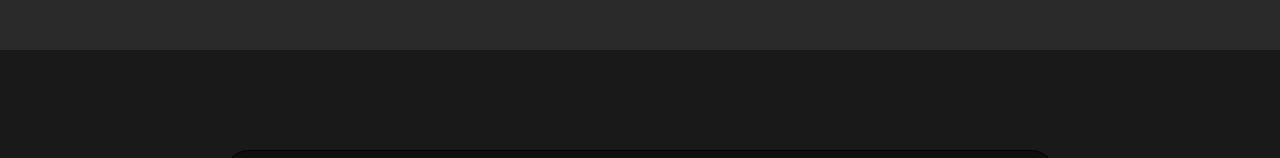
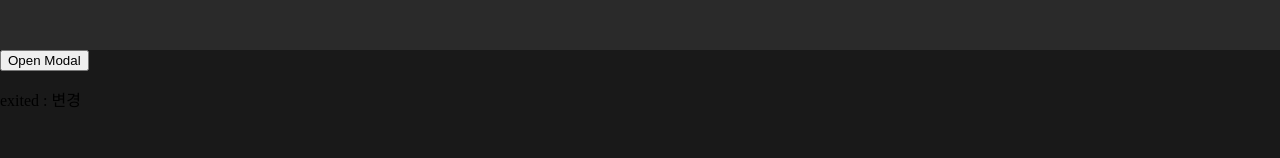
Before and after one commit to ssadagame/client, a React (Create React App) app: page /gamePage/1 in a window 1280 px wide. Shown: the top 158 px of the page. Built offline with nearby package versions, Linux system fonts and the light colour scheme; a web font is replaced by a local one.

Commit message:
feat: 애니메이션 모듈 사용법

```diff
--- a/package.json
+++ b/package.json
@@ -17,6 +17,7 @@
     "react-icons": "^4.8.0",
     "react-router-dom": "^6.6.1",
     "react-scripts": "5.0.1",
+    "react-transition-group": "^4.4.5",
     "recoil": "^0.7.7",
     "styled-components": "^5.3.9",
     "typescript": "^4.9.4",
@@ -45,5 +46,8 @@
       "last 1 firefox version",
       "last 1 safari version"
     ]
+  },
+  "devDependencies": {
+    "@types/react-transition-group": "^4.4.10"
   }
 }
--- a/src/components/GamePage/ImgBox.tsx
+++ b/src/components/GamePage/ImgBox.tsx
@@ -11,6 +11,10 @@ const Back = styled.div`
 const MainImg = styled.img`
   width: 100%;
   padding: 25px;
+  transition: opacity 100ms ease-in-out;
+  &:hover {
+    transform: translateX(100px);
+  }
 `;
 const SideImg = styled.div`
   border: 1px solid;
@@ -22,7 +26,6 @@ const SideImg = styled.div`
   > img {
     border: 1px solid;
     width: 10%;
-    transition: 3ms;
   }
 `;
 // React Transition Group  라이브러리 사용해보기 출처 https://velog.io/@ljw4536/react-transition-group-%EC%9C%BC%EB%A1%9C-%ED%99%94%EB%A9%B4%EC%9D%84-%EB%B6%80%EB%93%9C%EB%9F%BD%EA%B2%8C-%EC%A0%84%ED%99%98%EC%8B%9C%ED%82%A4%EA%B8%B0
--- /dev/null
+++ b/src/components/TransitionTest.tsx
@@ -0,0 +1,20 @@
+import { useState } from 'react';
+import { Transition } from 'react-transition-group';
+
+export const TransitionTest = () => {
+  const [is, setIs] = useState(false);
+  const onClickHandler = () => {
+    setIs(!is);
+  };
+  // https://www.datoybi.com/react-transition-group/ 확인후 https://velog.io/@ljw4536/react-transition-group-%EC%9C%BC%EB%A1%9C-%ED%99%94%EB%A9%B4%EC%9D%84-%EB%B6%80%EB%93%9C%EB%9F%BD%EA%B2%8C-%EC%A0%84%ED%99%98%EC%8B%9C%ED%82%A4%EA%B8%B0
+  // Transition in 속성이 true 면 보이고 false 안보이게
+  // timeout 속성은 entering에서 entered로, eixiting에서 exited로 전환할 때 걸리는 시간입니다.
+  return (
+    <>
+      <button onClick={onClickHandler}>Open Modal</button>
+      <Transition in={is} timeout={300}>
+        {(state) => <p>{state} : 변경</p>}
+      </Transition>
+    </>
+  );
+};
--- a/src/page/GamePage.tsx
+++ b/src/page/GamePage.tsx
@@ -5,6 +5,7 @@ import { useParams } from 'react-router-dom';
 import { Title } from '../components/GamePage/Title';
 import { ImgBox } from '../components/GamePage/ImgBox';
 import { PriceList } from '../components/GamePage/PriceList';
+import { TransitionTest } from '../components/TransitionTest';
 const Back = styled.section`
   height: 100vh;
   width: 100%;
@@ -44,6 +45,7 @@ const GamePage = () => {
   return (
     <>
       <Header />
+      <TransitionTest />
       <Back>
         <Box>
           <Title dumyTitle={dumy[0].title} dumyGenre={dumy[0].genre} />
```
Also changed, not shown: 1 other file (tests, documents, lock files or other folders).
